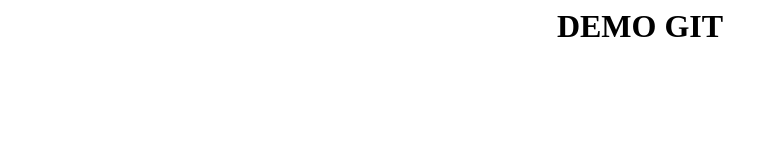
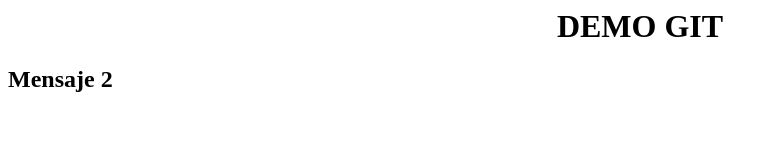
Before and after one commit to heidy-sseth/demoGit, a plain HTML site: page index.html in a window 1280 px wide. Shown: the whole page, without its empty margins (0-778 px from the left). Drawn offline with Linux system fonts and the light colour scheme.

Commit message:
segundo mensaje de tiempo

```diff
--- a/index.html
+++ b/index.html
@@ -6,5 +6,6 @@
         <center>
             <h1>DEMO GIT</h1>
         </center>
+        <h2>Mensaje 2</h2>
     </body>
 </html>
```
